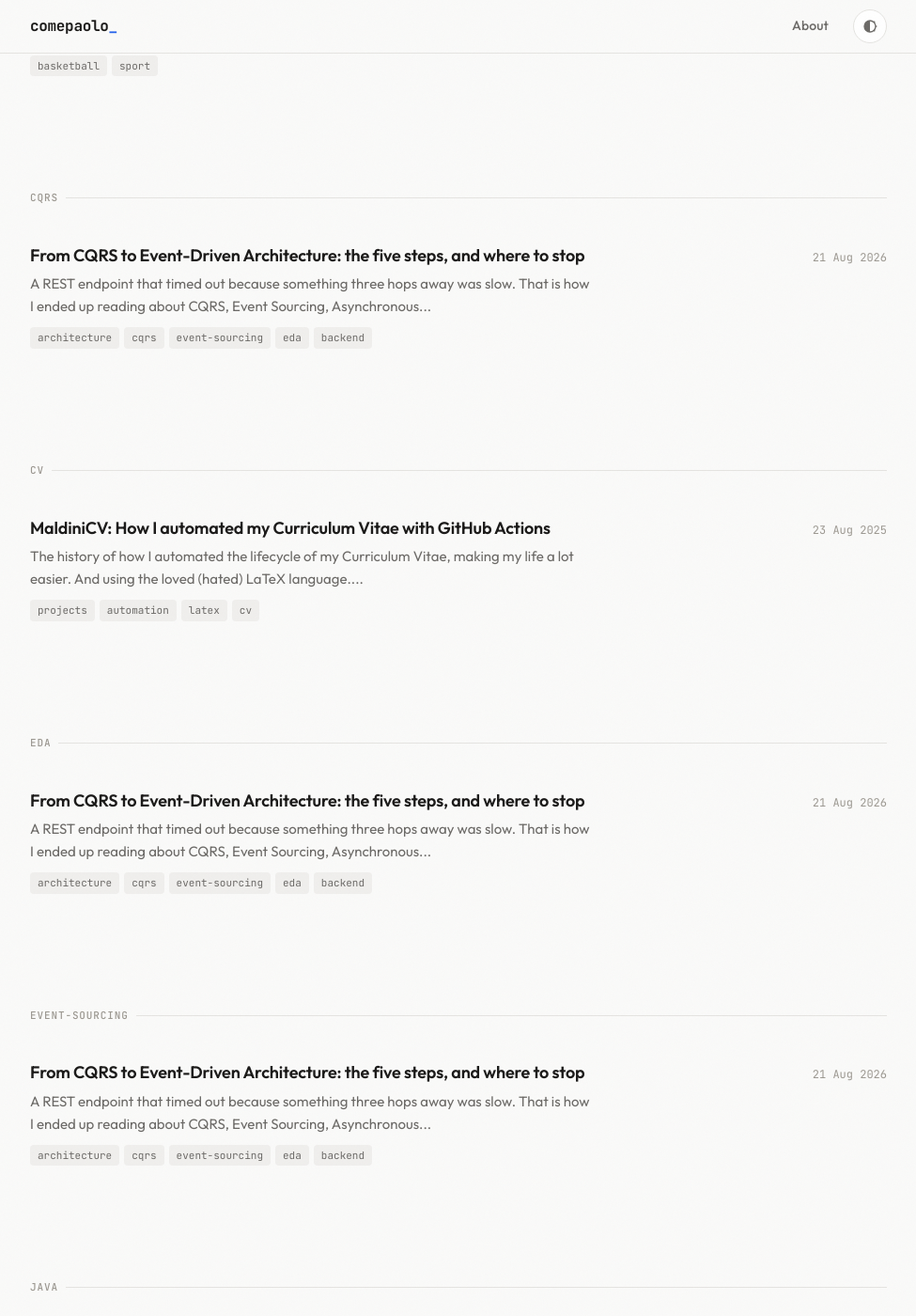
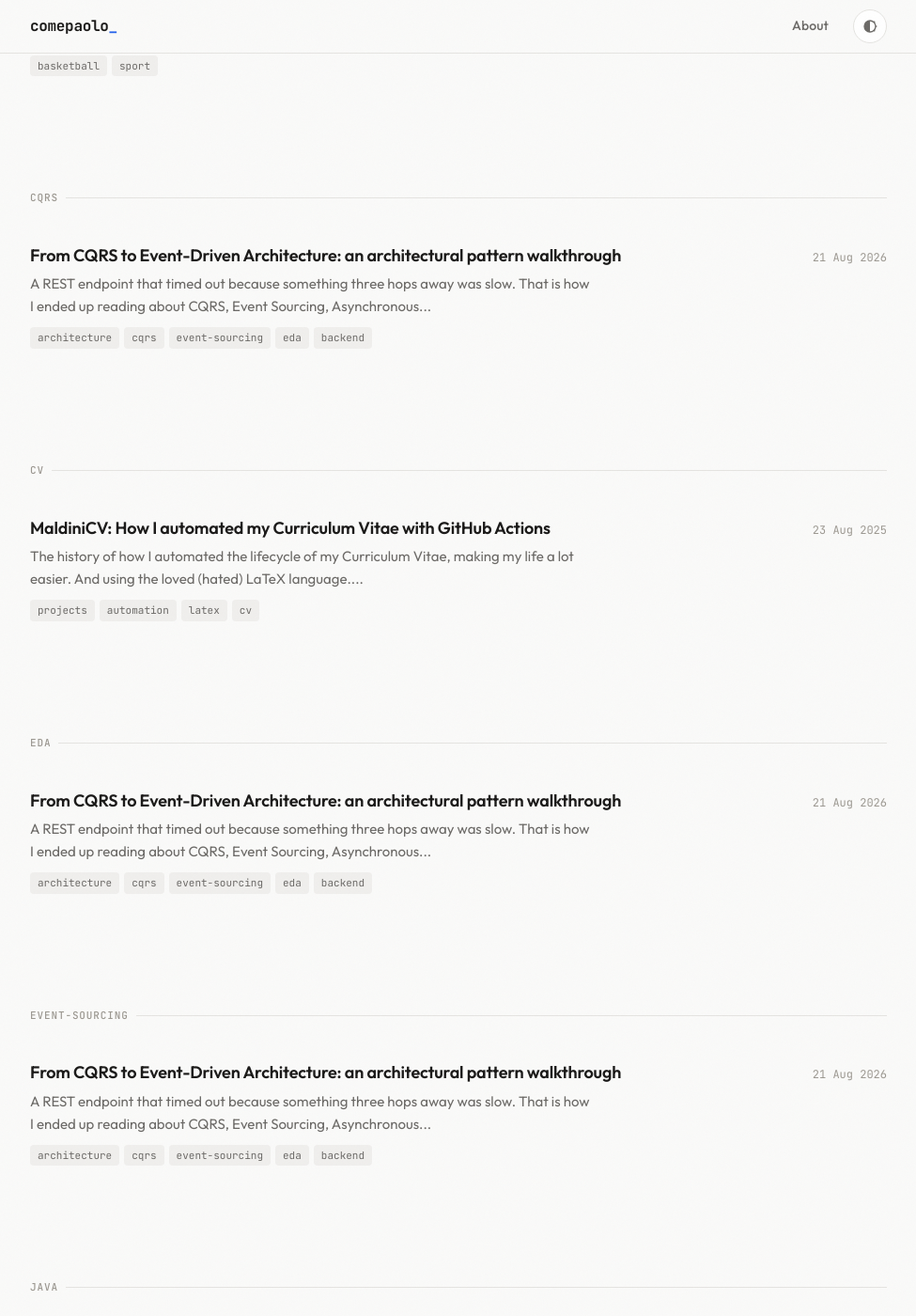
Before and after one commit to maldins46/comepaolo-blog-v2, a Jekyll site: the page built from tags/index.html, in a window 1280 px wide and 1400 px high, scrolled down 2450 px. Shown: the whole window at 94% size, without its empty margins (152-1127 px from the left). Built offline with Jekyll 4.4.1, drawn with Linux system fonts in a browser that asks for light colours; some of the changed text lies outside the part shown.

Commit message:
fix: Change title

```diff
--- a/_posts/2026-08-21-from-cqrs-to-event-driven-architecture.md
+++ b/_posts/2026-08-21-from-cqrs-to-event-driven-architecture.md
@@ -1,5 +1,5 @@
 ---
-title: "From CQRS to Event-Driven Architecture: the five steps, and where to stop"
+title: "From CQRS to Event-Driven Architecture: an architectural pattern walkthrough"
 date: 2026-08-21
 excerpt: "A REST endpoint that timed out because something three hops away was slow. That is how I ended up reading about CQRS, Event Sourcing, Asynchronous Request-Reply and Event-Driven Architecture."
 tags: [architecture, cqrs, event-sourcing, eda, backend]
```
